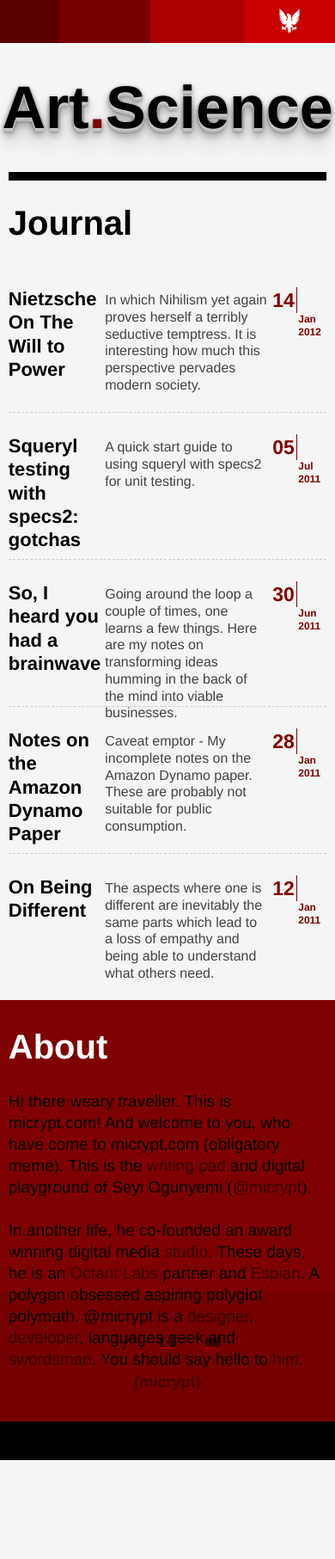
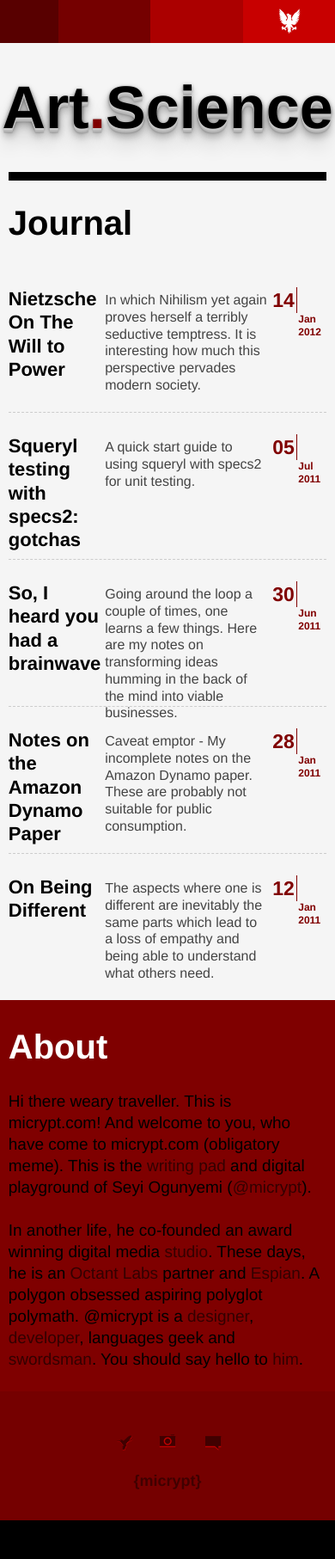
Before and after one commit to micrypt/micrypt.github.com, a Jekyll site: the page built from index.html, in a window 390 px wide. Shown: the whole page at 86% size. Built offline with Jekyll 4.4.1, drawn with Linux system fonts in a browser that asks for light colours; nearby versions of some CDN libraries; before the commit the page ends 1698 px from its top, so only the background shows below that.

Commit message:
Fix sizing issues

```diff
--- a/css/micrypt.css
+++ b/css/micrypt.css
@@ -401,6 +401,9 @@ border: 0;
   li span.summary {
     width: 51%;
   }
+  div#footer-main {
+    height: auto;
+  }
 }
 /*
  * print styles
```
